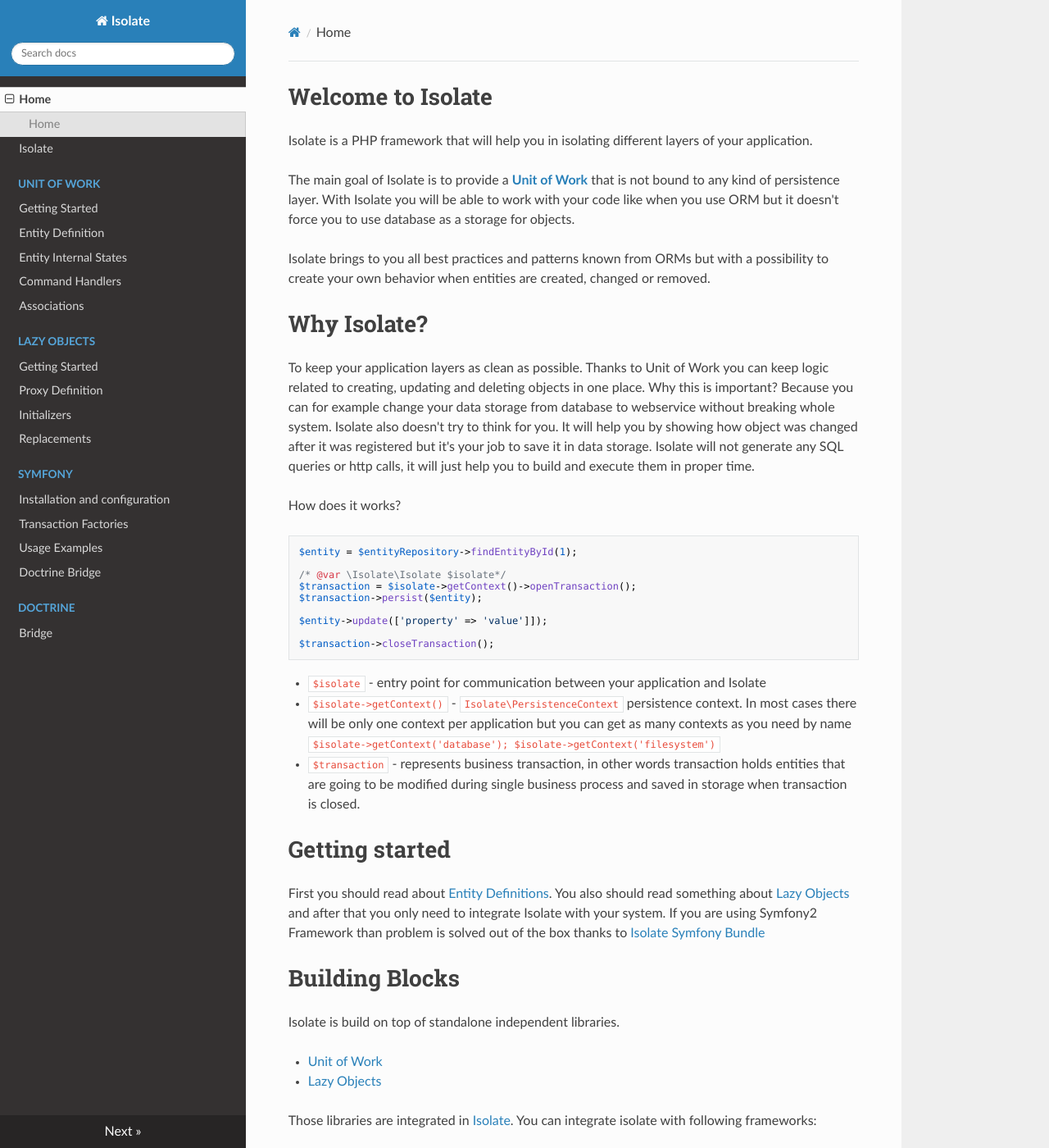
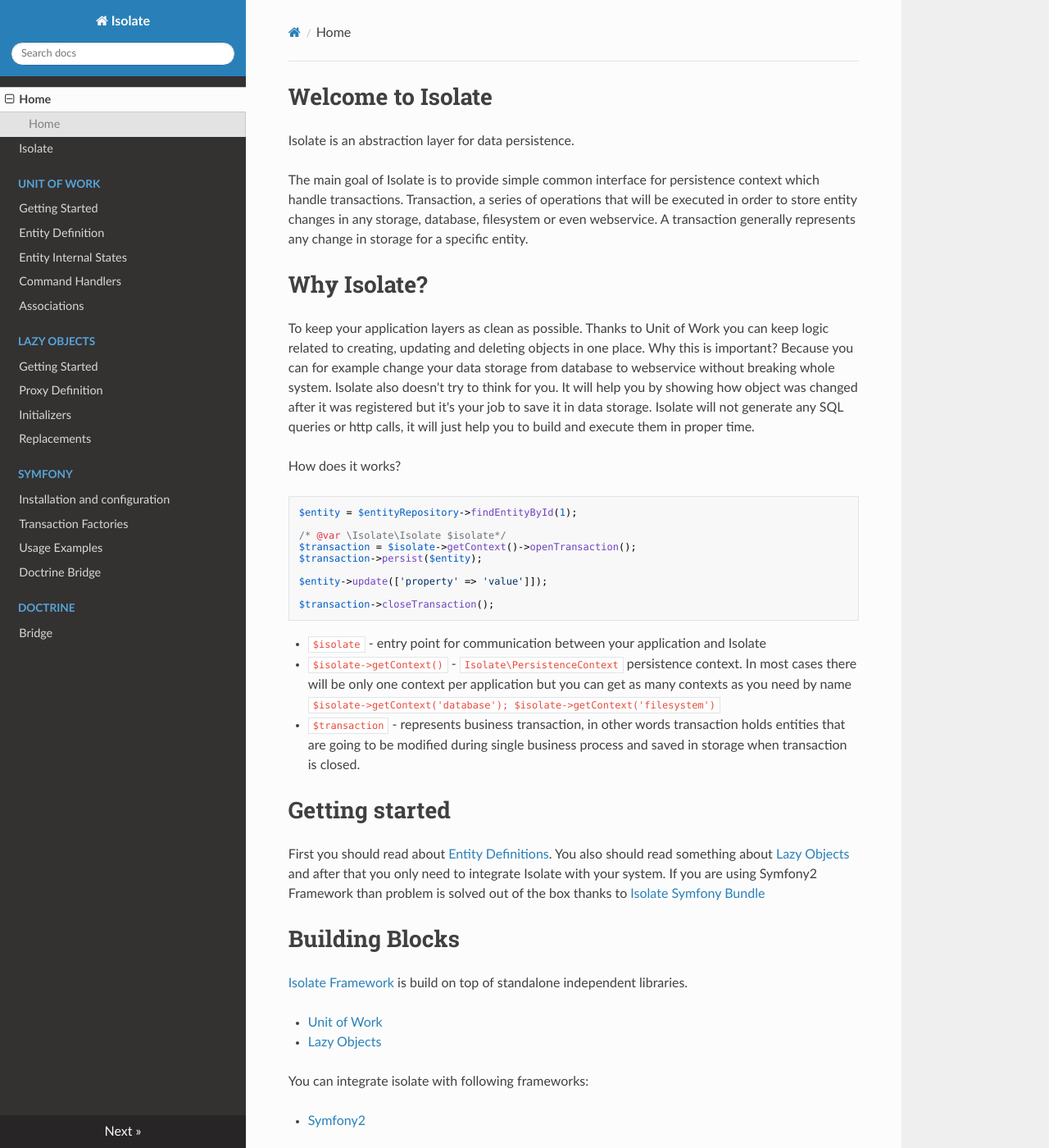
Before and after one commit to isolate-org/documentation, an MkDocs documentation site: the page built from docs/index.md, in a window 1280 px wide and 1400 px high. Shown: the whole window at 82% size. Built offline with MkDocs 1.6.1, drawn with Linux system fonts in a browser that asks for light colours; nearby versions of some CDN libraries; old or Windows-style settings are respelled for this version of MkDocs.

Commit message:
Change intro

```diff
--- a/docs/index.md
+++ b/docs/index.md
@@ -1,13 +1,10 @@
 # Welcome to Isolate
 
-Isolate is a PHP framework that will help you in isolating different layers of your application.
+Isolate is an abstraction layer for data persistence.
 
-The main goal of Isolate is to provide a [**Unit of Work**](http://martinfowler.com/eaaCatalog/unitOfWork.html) that
-is not bound to any kind of persistence layer. With Isolate you will be able to work with your code like when you
-use ORM but it doesn't force you to use database as a storage for objects.
-
-Isolate brings to you all best practices and patterns known from ORMs but with a possibility
-to create your own behavior when entities are created, changed or removed.
+The main goal of Isolate is to provide simple common interface for persistence context which handle transactions.
+Transaction, a series of operations that will be executed in order to store entity changes in any storage, database, filesystem or
+even webservice. A transaction generally represents any change in storage for a specific entity.
 
 # Why Isolate?
 
@@ -46,12 +43,11 @@ with your system. If you are using Symfony2 Framework than problem is solved out
 
 # Building Blocks
 
-Isolate is build on top of standalone independent libraries.
+[Isolate Framework](isolate/framework.md) is build on top of standalone independent libraries.
 
 - [Unit of Work](unit-of-work/getting-started.md)
 - [Lazy Objects](lazy-objects/getting-started.md)
 
-Those libraries are integrated in [Isolate](https://github.com/isolate-org/isolate).
 You can integrate isolate with following frameworks:
 
 - [Symfony2](symfony/installation-and-configuration.md)
```
